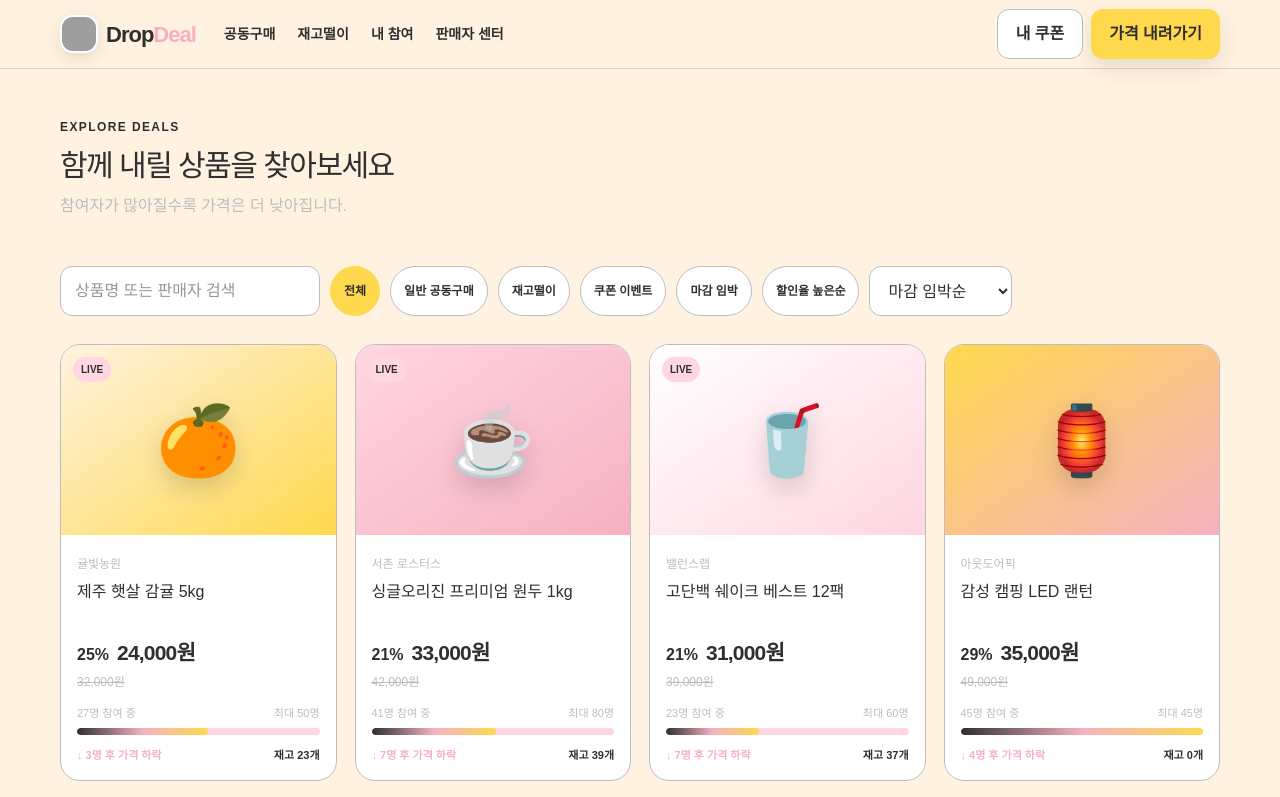
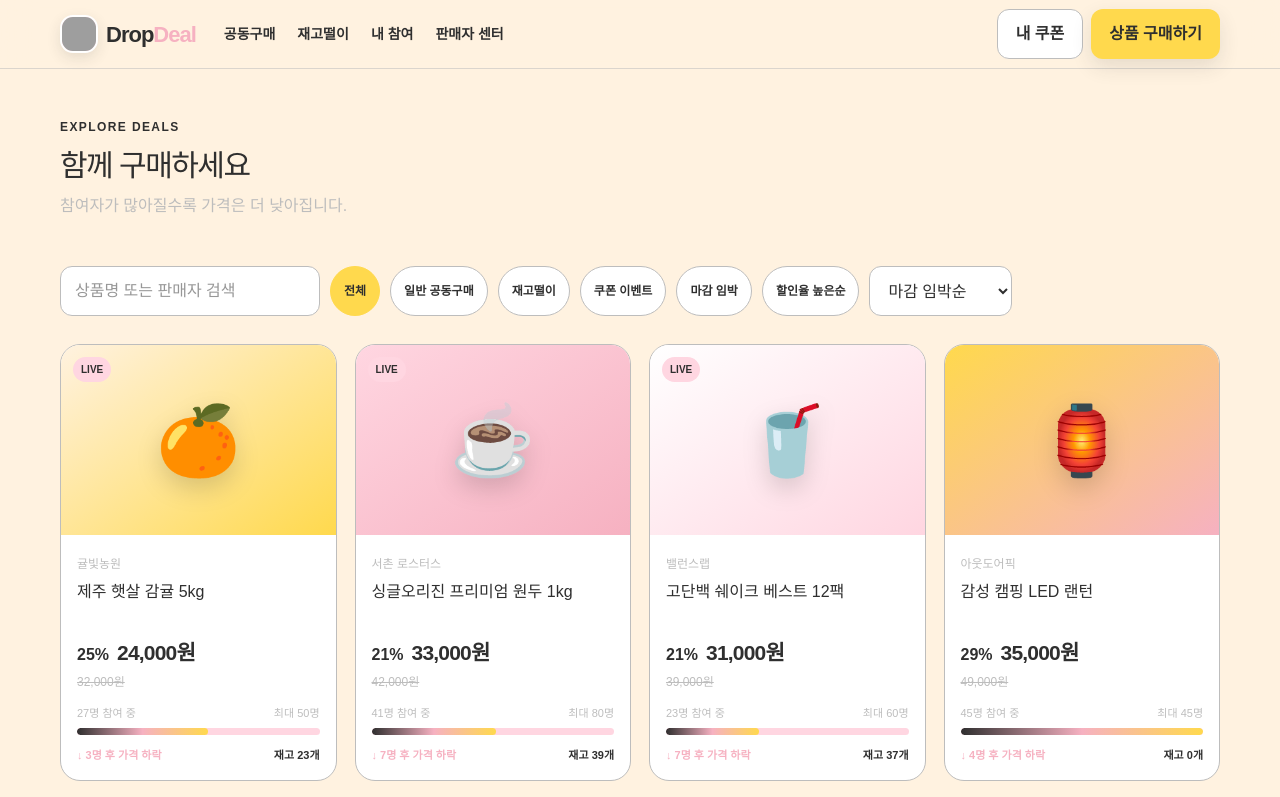
Before and after one commit to Leeka99/Drop-Deal-FE, a Next.js app: page /products in a window 1280 px wide. Shown: the top 797 px of the page. Built offline with nearby package versions, Linux system fonts and the light colour scheme; grey boxes are pictures that could not be loaded.

Commit message:
style: 서비스 화면 문구 개선

```diff
--- a/src/app/page.tsx
+++ b/src/app/page.tsx
@@ -56,7 +56,7 @@ export default async function Home() {
           </div>
         </div>
       </section>
-      <section className="section"><div className="shell trust"><div className="trust-brand"><Image src="/brand/mainlogo.png" alt="쇼핑 카트와 가격 하락 화살표를 든 DropDeal 캐릭터" width={126} height={126}/><div><h2>가격이 내려갈수록 환불 금액은 올라갑니다.</h2><p>공동구매 실패 시에는 결제 금액 전액을 자동 환불합니다.</p></div></div><Link className="btn btn-lime" href="/products">안심하고 참여하기</Link></div></section>
+      <section className="section"><div className="shell trust"><div className="trust-brand"><Image src="/brand/mainlogo.png" alt="쇼핑 카트와 가격 하락 화살표를 든 DropDeal 캐릭터" width={126} height={126}/><div><h2>모일수록 가격이 내려갑니다.</h2><p>공동구매 실패 시에는 결제 금액 전액을 자동 환불합니다.</p></div></div><Link className="btn btn-lime" href="/products">구매하러가기</Link></div></section>
     </>
   );
 }
--- a/src/app/products/page.tsx
+++ b/src/app/products/page.tsx
@@ -7,7 +7,7 @@ export default async function ProductsPage({ searchParams }: { searchParams: Pro
   const products = query.type === "clearance" ? allProducts.filter((p) => p.type === "CLEARANCE") : allProducts;
   return (
     <div className="shell">
-      <div className="page-hero"><span className="eyebrow">Explore deals</span><h1 className="page-title">함께 내릴 상품을 찾아보세요</h1><p className="page-lead">참여자가 많아질수록 가격은 더 낮아집니다.</p></div>
+      <div className="page-hero"><span className="eyebrow">Explore deals</span><h1 className="page-title">함께 구매하세요</h1><p className="page-lead">참여자가 많아질수록 가격은 더 낮아집니다.</p></div>
       <div className="toolbar">
         <input className="field" placeholder="상품명 또는 판매자 검색" style={{ minWidth:260 }}/>
         {["전체","일반 공동구매","재고떨이","쿠폰 이벤트","마감 임박","할인율 높은순"].map((label,index)=><button className={`filter ${index === (query.type === "clearance" ? 2 : 0) ? "active":""}`} key={label}>{label}</button>)}
--- a/src/components/Header.tsx
+++ b/src/components/Header.tsx
@@ -17,7 +17,7 @@ export function Header() {
         </div>
         <div className="nav-actions">
           <Link className="btn btn-soft" href="/mypage/coupons">내 쿠폰</Link>
-          <Link className="btn btn-primary" href="/products">가격 내려가기</Link>
+          <Link className="btn btn-primary" href="/products">상품 구매하기</Link>
         </div>
       </nav>
     </header>
```
